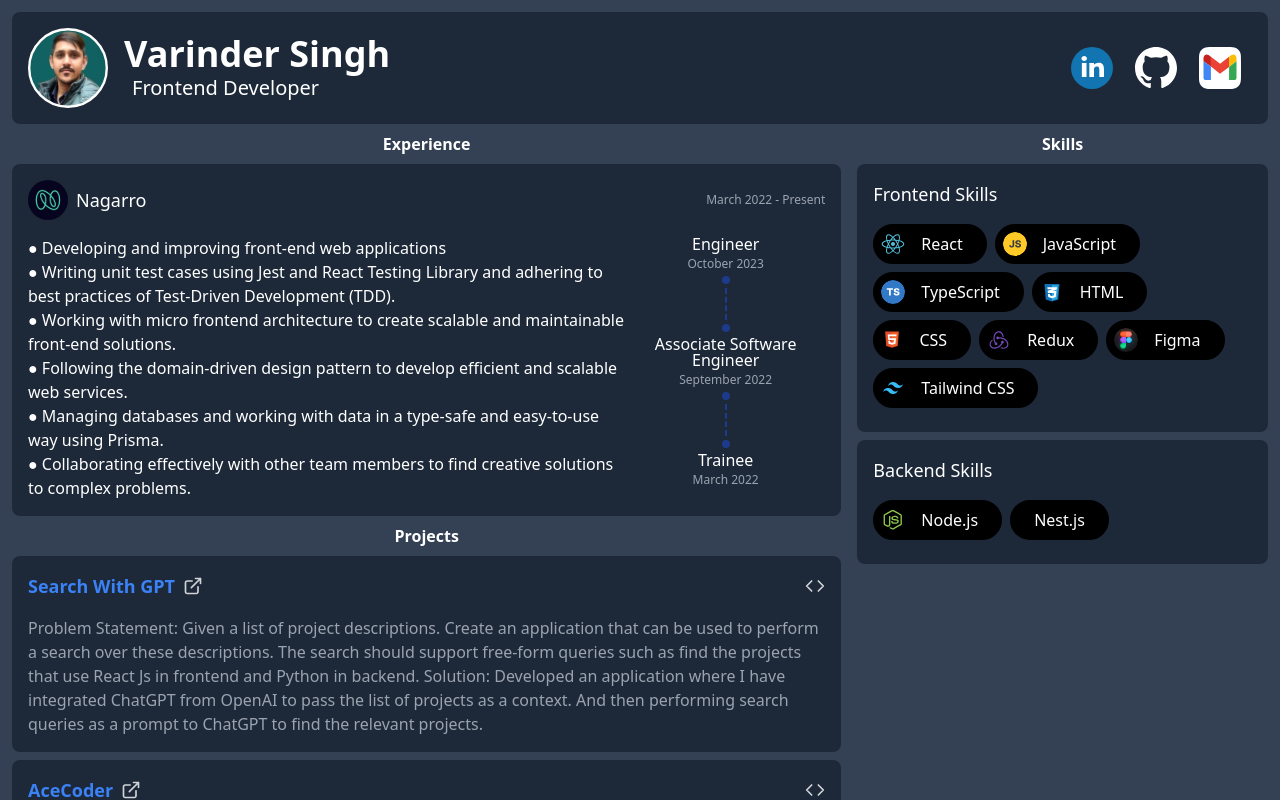
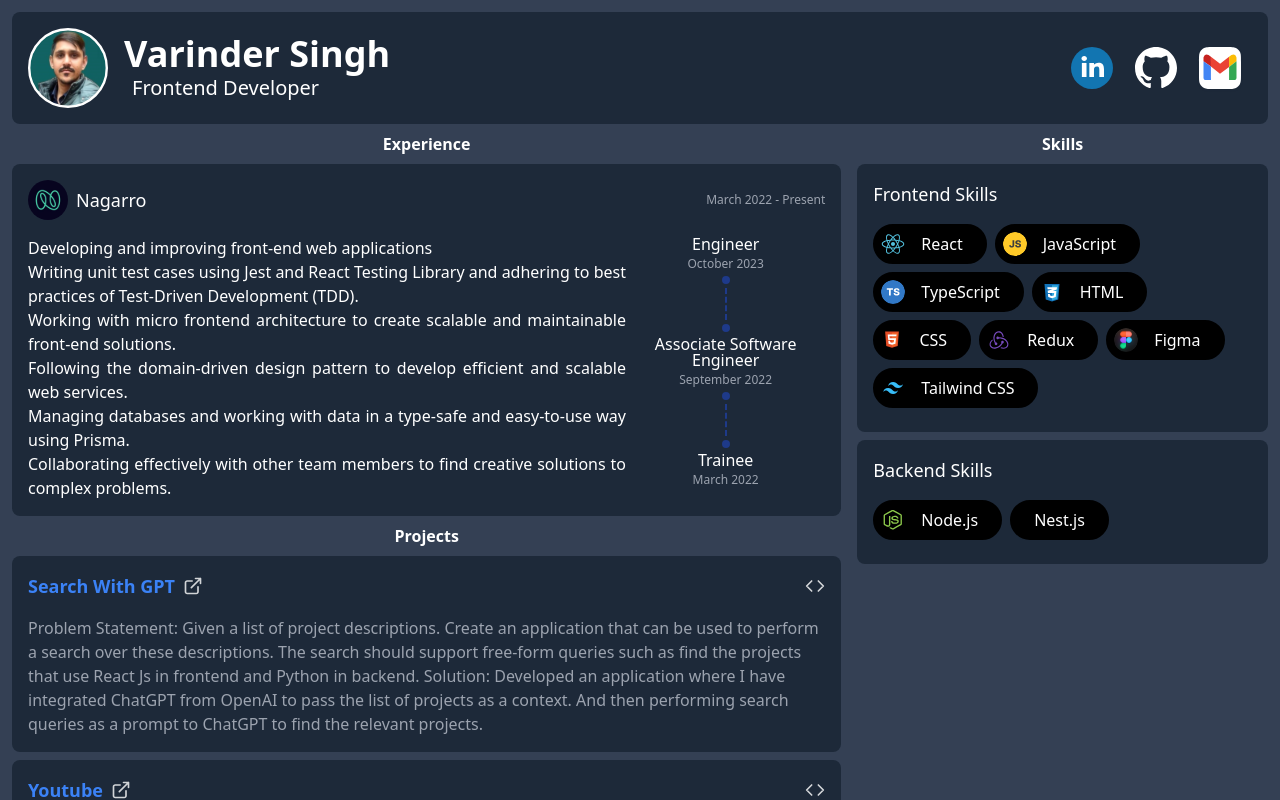
Before and after one commit to varindersingh6885/portfolio, a React (Vite) app: page / in a window 1280 px wide. Built offline with nearby package versions, Linux system fonts and the light colour scheme.

Commit message:
add project youtube

```diff
--- a/src/components/AppLayout.tsx
+++ b/src/components/AppLayout.tsx
@@ -71,14 +71,21 @@
     Given a list of project descriptions. Create an application that can be used to perform a search over these descriptions. The search should support free-form queries such as find the projects that use React Js in frontend and Python in backend.
     Solution:
     Developed an application where I have integrated ChatGPT from OpenAI to pass the list of projects as a context. And then performing search queries as a prompt to ChatGPT to find the relevant projects.`,
-    projectUrl: "https://search-with-gpt.netlify.app/",
+    projectUrl: "https://search-with-gpt.netlify.app",
     title: "Search With GPT",
     projectCodeRepoUrl: "https://github.com/varindersingh6885/search-with-gpt",
   },
   {
+    description:
+      "I have designed and developed a dynamic YouTube frontend application, leveraging YouTube's Data API to curate and showcase popular videos. The application features a user-friendly search bar with real-time suggestive search functionality, enabling seamless access to relevant content. Additionally, I integrated YouTube's API to display comments for each video, fostering user engagement and community interaction.",
+    projectUrl: "https://youtube-varindersingh6885.netlify.app",
+    title: "Youtube",
+    projectCodeRepoUrl: "https://github.com/varindersingh6885/youtube",
+  },
+  {
     description: `Built an online coding platform using the MERN (MongoDB, Express.js, React, Node.js) tech Integrated a rich text editor to write and view formatted problem descriptions.\nDeveloped a discussion forum for coding problems to facilitate communication and collaboration
     between users.\nIntegrated the Jdoodle API for code compilation to provide users with an easy way to test and run their code.`,
-    projectUrl: "https://acecoder.onrender.com/",
+    projectUrl: "https://acecoder.onrender.com",
     title: "AceCoder",
     projectCodeRepoUrl: "https://github.com/varindersingh6885/AceCoder",
   },
--- a/src/components/ExperienceCard.tsx
+++ b/src/components/ExperienceCard.tsx
@@ -21,9 +21,15 @@
     <div className="p-4 rounded-lg bg-ui-blue-dark mb-2">
       <div className="flex items-center justify-between mb-4">
         <div className="flex items-center">
-          <img src={nagarroIcon} className="h-10" />
+          <a href="https://www.linkedin.com/company/nagarro" target="_blank">
+            <img src={nagarroIcon} className="h-10" />
+          </a>
           <h3 className="mx-2 text-lg">
-            <a href="https://www.linkedin.com/company/nagarro" target="_blank">
+            <a
+              href="https://www.linkedin.com/company/nagarro"
+              className="hover:underline"
+              target="_blank"
+            >
               Nagarro
             </a>
           </h3>
@@ -33,28 +39,28 @@
       </div>
 
       <div className="flex flex-wrap">
-        <div className="sm:w-9/12">
+        <div className="sm:w-9/12 text-justify">
           <ul>
-            <li>● Developing and improving front-end web applications</li>
+            <li>Developing and improving front-end web applications</li>
             <li>
-              ● Writing unit test cases using Jest and React Testing Library and
+              Writing unit test cases using Jest and React Testing Library and
               adhering to best practices of Test-Driven Development (TDD).
             </li>
             <li>
-              ● Working with micro frontend architecture to create scalable and
+              Working with micro frontend architecture to create scalable and
               maintainable front-end solutions.
             </li>
             <li>
-              ● Following the domain-driven design pattern to develop efficient
+              Following the domain-driven design pattern to develop efficient
               and scalable web services.
             </li>
             <li>
-              ● Managing databases and working with data in a type-safe and
+              Managing databases and working with data in a type-safe and
               easy-to-use way using Prisma.
             </li>
             <li>
-              ● Collaborating effectively with other team members to find
-              creative solutions to complex problems.
+              Collaborating effectively with other team members to find creative
+              solutions to complex problems.
             </li>
           </ul>
         </div>
```
